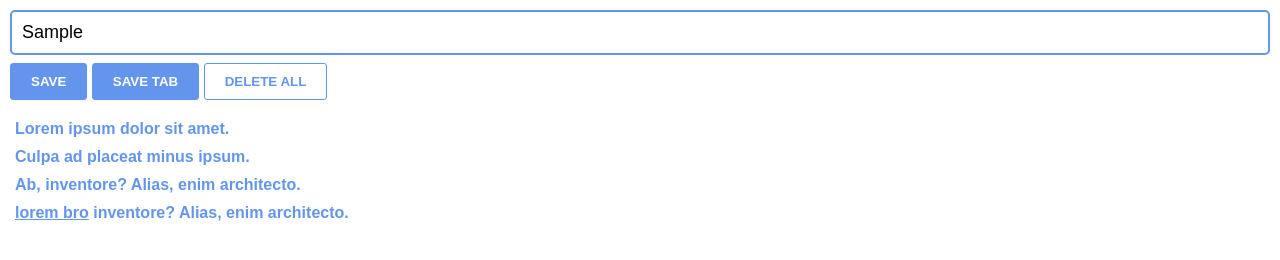
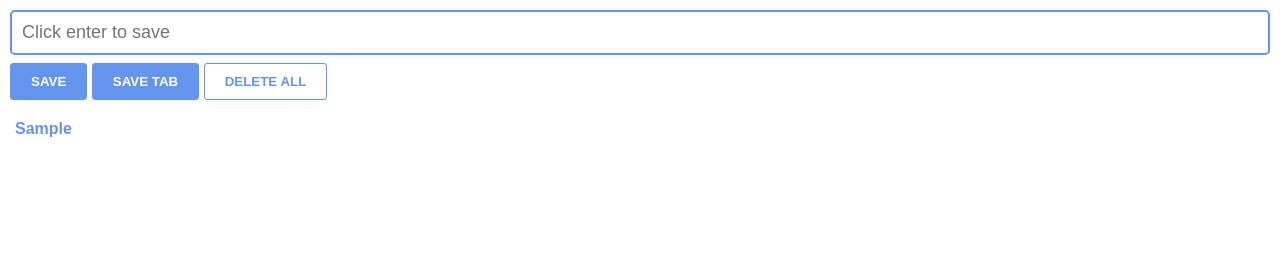
Before and after one commit to srivenkat13/save-note-chrome-ext, a browser extension: page index.html in a window 1280 px wide. Both pictures are taken after typing "Sample" into the empty fields and a click on the button "SAVE". Drawn offline with Linux system fonts and the light colour scheme.

Commit message:
saving items

```diff
--- a/app.js
+++ b/app.js
@@ -0,0 +1,30 @@
+const inputEL = document.getElementById("input-el");
+const saveBtn = document.getElementById("save-btn");
+const saveTabBtn = document.getElementById("tab-btn");
+const delBtn = document.getElementById("del-btn");
+const listEl = document.getElementById("list-el");
+
+let myItems = [];
+
+inputEL.addEventListener("keypress", (e) => {
+  if (e.key === "Enter") {
+    myItems.push(inputEL.value);
+    inputEL.value = "";
+    render(myItems);
+  }
+});
+saveBtn.addEventListener("click", () => {
+  myItems.push(inputEL.value);
+  inputEL.value = "";
+  render(myItems);
+});
+
+function render(arr) {
+  let listItems = "";
+  for (let i = 0; i < arr.length; i++) {
+    listItems += `
+    <li> ${arr[i]}</li>
+    `;
+  }
+  listEl.innerHTML = listItems;
+}
--- a/index.html
+++ b/index.html
@@ -1,23 +1,18 @@
 <!DOCTYPE html>
 <html lang="en">
-<head>
-    <meta charset="UTF-8">
-    <meta http-equiv="X-UA-Compatible" content="IE=edge">
-    <meta name="viewport" content="width=device-width, initial-scale=1.0">
-    <link rel="stylesheet" href="style.css">
-</head>
-<body>
-    <input type="text" id="input-el" autofocus>
+  <head>
+    <meta charset="UTF-8" />
+    <meta http-equiv="X-UA-Compatible" content="IE=edge" />
+    <meta name="viewport" content="width=device-width, initial-scale=1.0" />
+    <link rel="stylesheet" href="style.css" />
+  </head>
+  <body>
+    <input type="text" id="input-el" autofocus placeholder="Click enter to save"/>
     <button id="save-btn">SAVE</button>
     <button id="tab-btn">SAVE TAB</button>
     <button id="del-btn">DELETE ALL</button>
 
-    <ul class="list-el">
-        <li>Lorem ipsum dolor sit amet.</li>
-        <li>Culpa ad placeat minus ipsum.</li>
-        <li>Ab, inventore? Alias, enim architecto.</li>
-        <li><a href="#" target="_blank"> lorem bro</a> inventore? Alias, enim architecto.</li>
-    </ul>
+    <ul id="list-el"></ul>
     <script src="app.js"></script>
-</body>
+  </body>
 </html>
```
